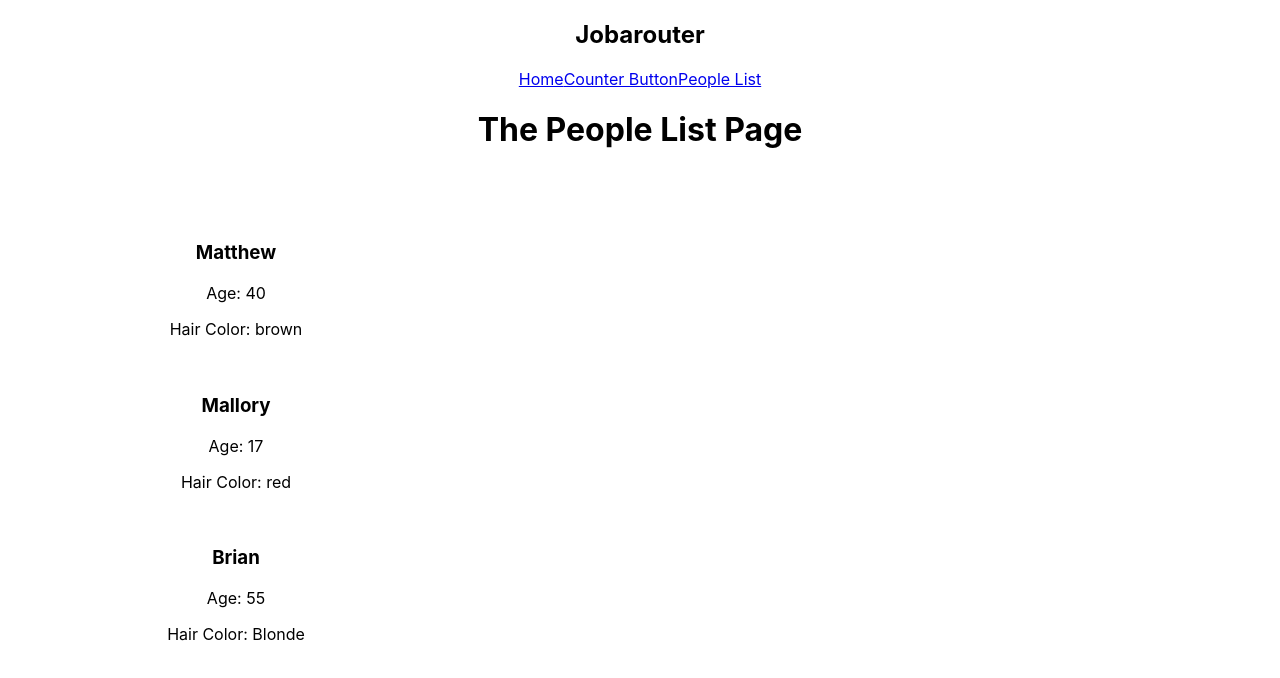
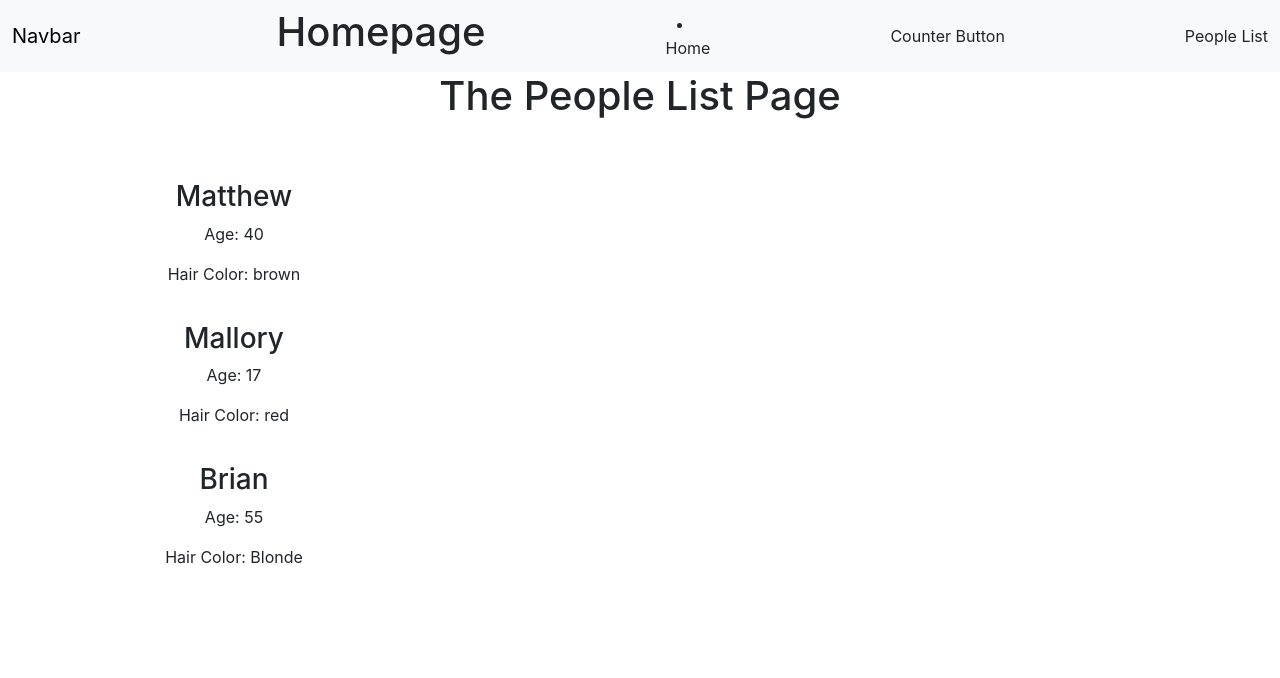
Before and after one commit to PaugelS20/week4App, a React (Create React App) app: page /PeopleListPage in a window 1280 px wide. Shown: the top 678 px of the page. Built offline with nearby package versions, Linux system fonts and the light colour scheme.

Commit message:
Got Bootstrap Working great!
import 'bootstrap/dist/css/bootstrap.min.css';

```diff
--- a/package.json
+++ b/package.json
@@ -6,6 +6,7 @@
     "@testing-library/jest-dom": "^5.16.5",
     "@testing-library/react": "^13.4.0",
     "@testing-library/user-event": "^13.5.0",
+    "bootstrap": "^5.3.0-alpha1",
     "react": "^18.2.0",
     "react-dom": "^18.2.0",
     "react-router-dom": "^6.8.0",
--- a/src/index.js
+++ b/src/index.js
@@ -1,5 +1,6 @@
 import React from 'react';
 import ReactDOM from 'react-dom/client';
+import 'bootstrap/dist/css/bootstrap.min.css';
 import './index.css';
 import App from './App';
 // import reportWebVitals from './reportWebVitals';
--- a/src/pages/RootLayout.js
+++ b/src/pages/RootLayout.js
@@ -4,19 +4,42 @@ import { NavLink, Outlet } from "react-router-dom"
 export default function RootLayout() {
   return (
     <div className='root-layout'>
-        <header>
-            <nav>
-                <h1>Jobarouter</h1>
-                <NavLink to="HomePage" className={"nav-link"}>Home</NavLink>
-                <NavLink to="CounterButtonPage">Counter Button</NavLink>
-                <NavLink to="PeopleListPage">People List</NavLink>
-            </nav>
-        </header>
+      <header>
+        <nav class="navbar navbar-expand-lg bg-body-tertiary">
+          <div class="container-fluid">
+          <a class="navbar-brand" href="#">Navbar</a>
+            <h1>Homepage</h1>
+            <li class="nav-item">
+              <NavLink to="HomePage" className={"nav-link"}>Home</NavLink>
+            </li>
+              <NavLink to="CounterButtonPage" className={"nav-link"}>Counter Button</NavLink>
+              <NavLink to="PeopleListPage" className={"nav-link"}>People List</NavLink>
+          </div>
+        </nav>
+      </header>
 
         <main>
             <Outlet/>
         </main>
-
     </div>
   )
 }
+<nav >
+    <button class="navbar-toggler" type="button" data-bs-toggle="collapse" data-bs-target="#navbarSupportedContent" aria-controls="navbarSupportedContent" aria-expanded="false" aria-label="Toggle navigation">
+      <span class="navbar-toggler-icon"></span>
+    </button>
+    <div class="collapse navbar-collapse" id="navbarSupportedContent">
+      <ul class="navbar-nav me-auto mb-2 mb-lg-0">
+        <li class="nav-item">
+          <a class="nav-link active" aria-current="page" href="#">Home</a>
+        </li>
+          <a class="nav-link" href="#">Link</a>
+
+      </ul>
+      <form class="d-flex" role="search">
+        <input class="form-control me-2" type="search" placeholder="Search" aria-label="Search"/>
+        <button class="btn btn-outline-success" type="submit">Search</button>
+      </form>
+    </div>
+
+</nav>
```
Also changed, not shown: 1 other file (tests, documents, lock files or other folders).
